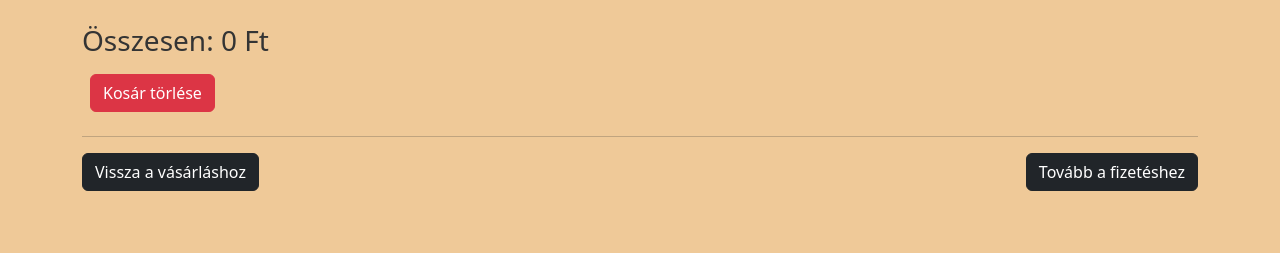
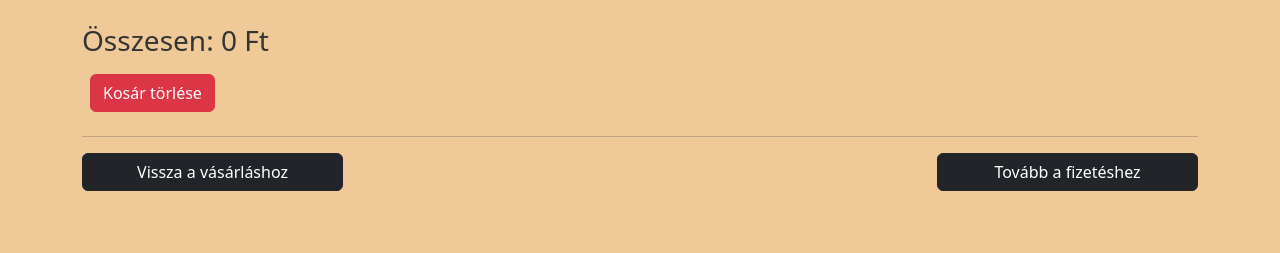
Before and after one commit to TKorsos/php-webshopszeru, a PHP site: page /kosar.php in a window 1280 px wide. Shown: the part 273-526 px from the top of the page. Run offline with PHP 8.4, Linux system fonts and the light colour scheme; a user stored in the database is signed in; data that the repository does not hold is empty.

Commit message:
hibajavitas css php modositas

```diff
--- a/kosar.php
+++ b/kosar.php
@@ -46,6 +46,10 @@ if ($_SERVER['REQUEST_METHOD'] === 'POST') {
     // felülírja a darabszámot
     $_SESSION["kosar"][$termek_id] = $termek_db;
 
+    // termék törlése
+    $product_id = $_POST["torol"];
+    unset($_SESSION["kosar"][$product_id]);
+
     header('location: ' . $_SERVER['REQUEST_URI']);
 }
 
@@ -55,21 +59,11 @@ if (isset($_POST["torolmind"])) {
     header("location: kosar.php");
 }
 
-// egy termék törlése
-if ($_SERVER['REQUEST_METHOD'] === 'POST') {
-
-    $product_id = $_POST["torol"];
-    unset($_SESSION["kosar"][$product_id]);
-    header("location: kosar.php");
-}
-
-
 // fizetes.php
 // name="fizetes" post
 if (isset($_POST["fizet"])) {
     header('location: fizetes.php');
 }
-
 
 ?>
 <!DOCTYPE html>
@@ -122,7 +116,8 @@ if (isset($_POST["fizet"])) {
                 $penznem = 'Ft';
 
                 // article class table-responsive
-                echo '<article class="col p-2"><table class="table align-middle">';
+                // oszolopokban lévő tartalom igazítása szöveg igazítása stb.****************
+                echo '<article class="col p-2"><table class="table table-responsive align-middle">';
 
                 $total = 0;
 
@@ -143,10 +138,10 @@ if (isset($_POST["fizet"])) {
 
                         echo '<tr>';
                         echo '<td>' . $termek["name"] . '</td>';
-                        echo '<td>' . ( offer($termek["week_offer"], $termek["price"]) ) . ' Ft</td>';
-                        echo '<form method="post"><td class="row">
-                        <article class="col-auto"><input type="number" class="form-control" style="width: 4rem" max="99" value="' . $qtty . '" name="qtty"><input type="hidden" name="id" value="' . $product_id . '"></article><article class="col-auto"><button class="btn btn-dark">Módosít</button></article><article class="col-auto"><button class="btn btn-danger" name="torol" value="' . $product_id . '">Eltávolítás a kosárból</button></article>
-                    </td></form>';
+                        echo '<td>' . ( offer($termek["week_offer"], $termek["price"]) ) . '</td>';
+                        echo '<form method="post"><td><article class="row gap-2 justify-content-center justify-content-md-start">
+                        <article class="col-auto"><input type="number" class="form-control input-qtty" max="99" value="' . $qtty . '" name="qtty"><input type="hidden" name="id" value="' . $product_id . '"></article><article class="col-auto"><button class="btn btn-dark">Módosít</button></article><article class="col-auto"><button class="btn btn-danger" name="torol" value="' . $product_id . '">Eltávolítás a kosárból</button></article>
+                    </article></td></form>';
                         echo '<td>' . $subtotal . ' Ft</td>';
                         echo '</tr>';
                     }
@@ -154,7 +149,7 @@ if (isset($_POST["fizet"])) {
                     echo '<h4>Nincs termék a kosárban</h4>';
                 }
 
-                echo '</table></tbody></article>';
+                echo '</tbody></table></article>';
                 echo '<h3>Összesen: ' . $total . ' Ft</h3>';
 
                 echo '<article class="col p-2">';
@@ -166,12 +161,12 @@ if (isset($_POST["fizet"])) {
 
                 echo '<hr>';
 
-                echo '<section class="row justify-content-between">
-            <article class="col-auto">
-                <a href="termekek.php" class="btn btn-dark">Vissza a vásárláshoz</a>
+                echo '<section class="row justify-content-center justify-content-md-between gap-2">
+            <article class="col-12 col-sm-8 col-md-5 col-lg-4 col-xl-3">
+                <a href="termekek.php" class="btn btn-dark w-100">Vissza a vásárláshoz</a>
             </article>
-            <article class="col-auto">
-                <button class="btn btn-dark" name="fizet">Tovább a fizetéshez</button>
+            <article class="col-12 col-sm-8 col-md-5 col-lg-4 col-xl-3">
+                <button class="btn btn-dark w-100" name="fizet">Tovább a fizetéshez</button>
                 </article>
             </section>';
 
--- a/style.css
+++ b/style.css
@@ -39,3 +39,7 @@ input:focus {
     box-shadow: 1px 1px 1px #121212 inset, 0 0 8px #343434!important;
     outline: 0 none!important;
 }
+
+.input-qtty {
+    width: 4rem;
+}
--- a/termek.php
+++ b/termek.php
@@ -100,7 +100,7 @@ if ($_SERVER['REQUEST_METHOD'] === 'POST') {
                             <article><a href="termekek.php" class="btn btn-dark w-100">Vissza a vásárláshoz</a></article>
                             <article><a href="kosar.php" class="btn btn-dark w-100">Tovább a kosárhoz</a></article>
                             <article class="row">
-                                <article class="col-auto"><input type="number" class="form-control" style="width: 4rem" name="darabszam" value="1"></article>
+                                <article class="col-auto"><input type="number" class="form-control input-qtty" name="darabszam" value="1"></article>
                                 <article class="col"><button type="submit" class="btn btn-dark w-100" name="data" value="' . $data["id"] . '">Kosárba tesz</button></article>
                             </article>
                         </article>
```
Also changed, not shown: 1 other file.
